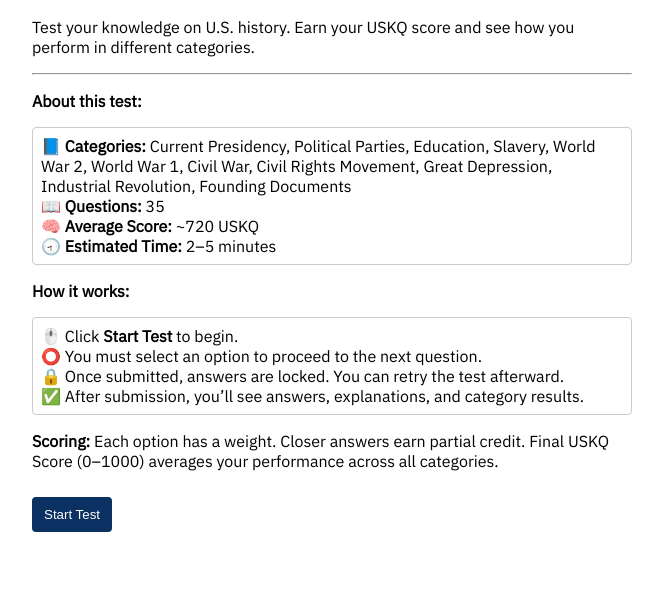
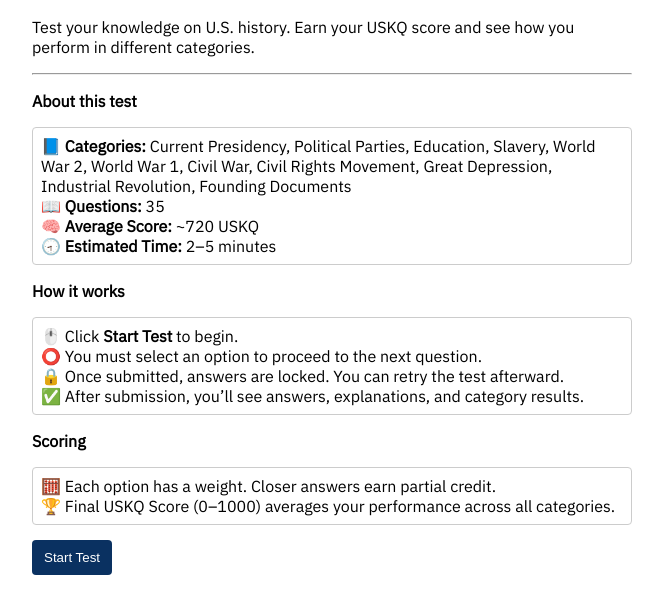
Before and after one commit to itsmike613/USKQ, a plain HTML site: page index.html in a window 1280 px wide. Shown: the part 75-688 px from the top of the page, without its empty margins (308-971 px from the left). Drawn offline with nearby package versions, Linux system fonts and the light colour scheme.

Commit message:
Update index.html
Removed colons from card titles. Made Scoring information into a card.

```diff
--- a/index.html
+++ b/index.html
@@ -32,21 +32,25 @@
         <h2>U.S. Knowledge Quotient Test</h2>
         <p>Test your knowledge on U.S. history. Earn your USKQ score and see how you perform in different categories.</p>
         <hr>
-        <p><strong>About this test:</strong></p>
+        <p><strong>About this test</strong></p>
         <ul class="card">
             <li>📘 <strong>Categories:</strong> Current Presidency, Political Parties, Education, Slavery, World War 2, World War 1, Civil War, Civil Rights Movement, Great Depression, Industrial Revolution, Founding Documents</li>
             <li>📖 <strong>Questions:</strong> 35</li>
             <li>🧠 <strong>Average Score:</strong> ~720 USKQ</li>
             <li>🕣 <strong>Estimated Time:</strong> 2–5 minutes</li>
         </ul>
-        <p><strong>How it works:</strong></p>
+        <p><strong>How it works</strong></p>
         <ul class="card">
             <li>🖱️ Click <strong>Start Test</strong> to begin.</li>
             <li>⭕ You must select an option to proceed to the next question.</li>
             <li>🔒 Once submitted, answers are locked. You can retry the test afterward.</li>
             <li>✅ After submission, you’ll see answers, explanations, and category results.</li>
         </ul>
-        <p><strong>Scoring:</strong> Each option has a weight. Closer answers earn partial credit. Final USKQ Score (0–1000) averages your performance across all categories.</p>
+        <p><strong>Scoring</strong></p>
+        <ul class="card">
+            <li>🧮 Each option has a weight. Closer answers earn partial credit.</li>
+            <li>🏆 Final USKQ Score (0–1000) averages your performance across all categories.</li>
+        </ul>
 
         <button onclick="startTest()">Start Test</button>
     </div>
@@ -75,4 +79,5 @@
     <script src="Source/Scripts/index.js"></script>
 </body>
 
+
 </html>
```
